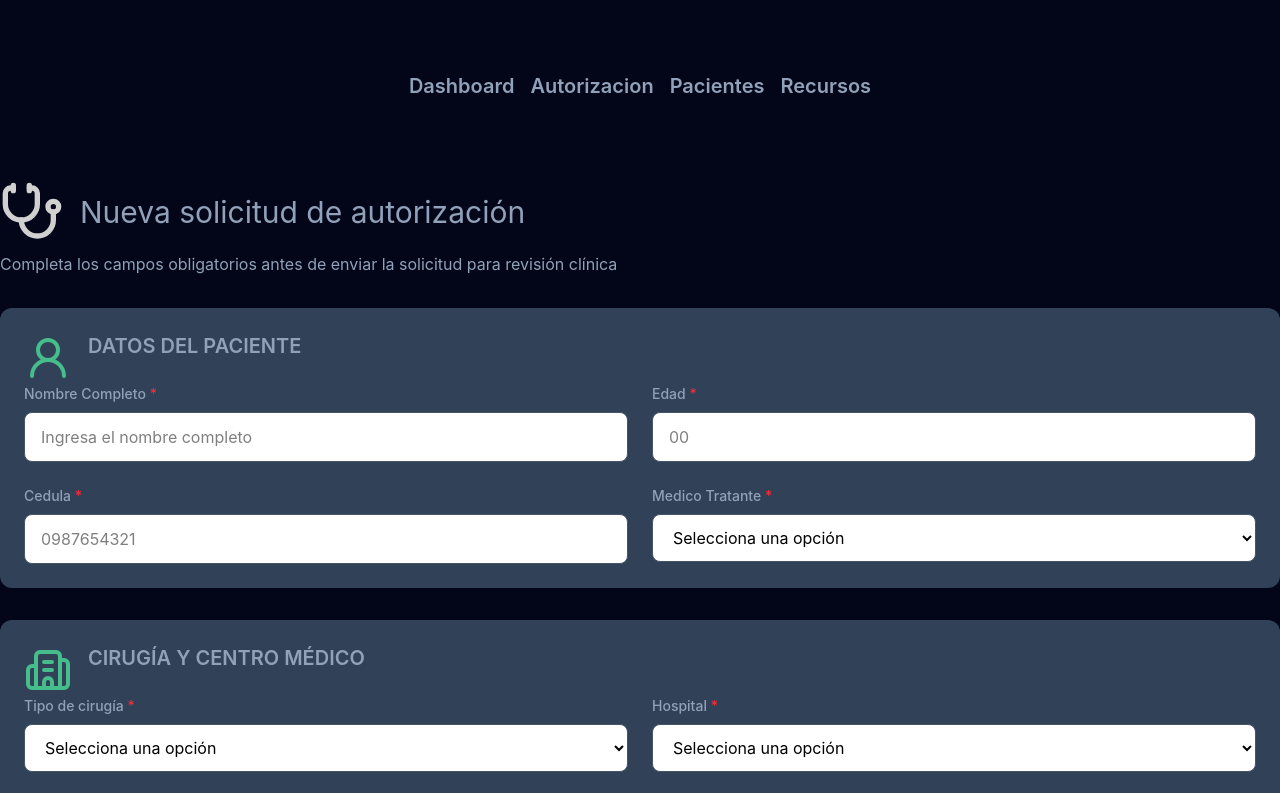
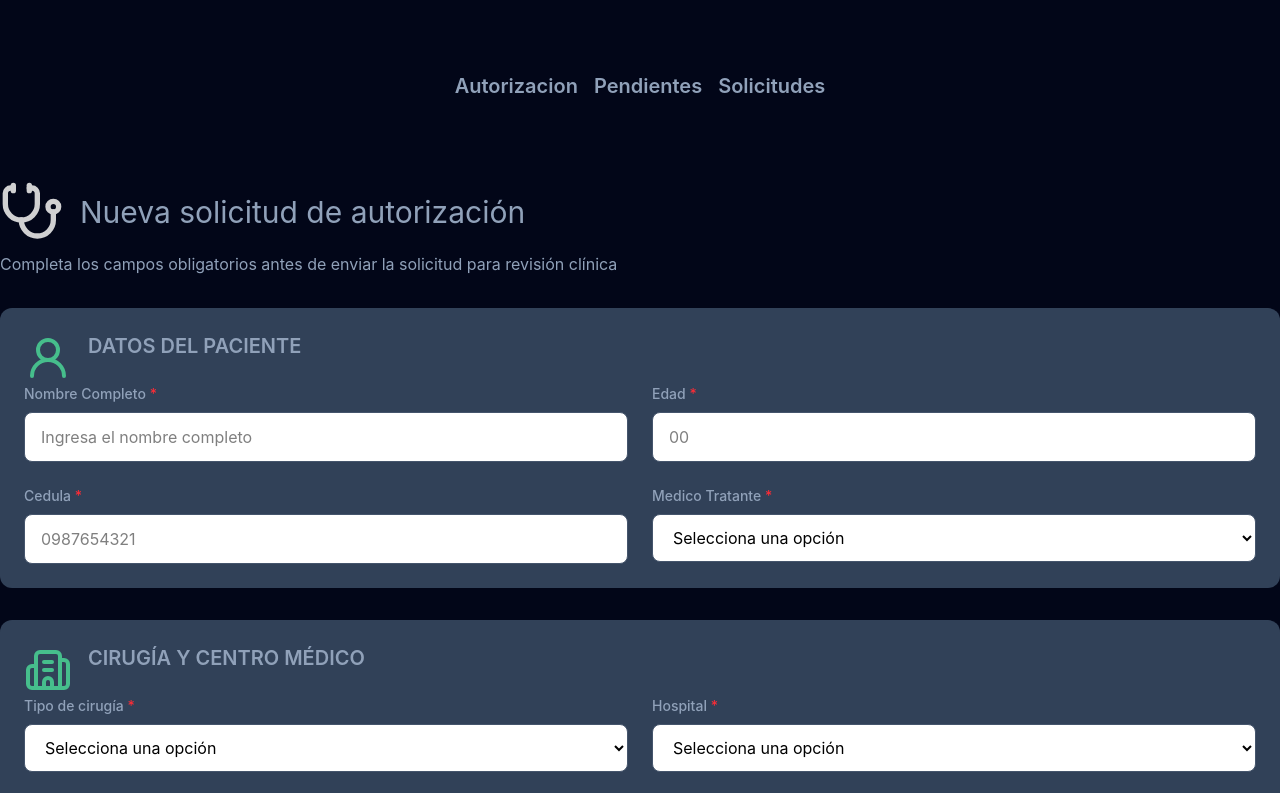
Before and after one commit to DarkFlamebg/MedicAuth-HackIAthon, an Astro site in the folder MedicAuth AI/frontend/: page / in a window 1280 px wide. Shown: the top 793 px of the page. Built offline with nearby package versions, Linux system fonts and the light colour scheme; Astro itself is replaced by a stand-in of ours.

Commit message:
UI actualizada

```diff
--- a/MedicAuth AI/frontend/astro.config.mjs
+++ b/MedicAuth AI/frontend/astro.config.mjs
@@ -1,14 +1,10 @@
 // @ts-check
 import { defineConfig } from 'astro/config';
 import tailwindcss from '@tailwindcss/vite';
-
-import icon from 'astro-icon';
 
 // https://astro.build/config
 export default defineConfig({
   vite: {
       plugins: [tailwindcss()]
-  },
-
-  integrations: [icon()]
+  }
 });
--- a/MedicAuth AI/frontend/src/components/Header.astro
+++ b/MedicAuth AI/frontend/src/components/Header.astro
@@ -1,6 +1,5 @@
 <div class="flex gap-4 items-center justify-center font-semibold text-xl">
-    <a href="">Dashboard</a>
-    <a href="">Autorizacion</a>
-    <a href="">Pacientes</a>
-    <a href="">Recursos</a>
+    <a href="/">Autorizacion</a>
+    <a href="/pendientes">Pendientes</a>
+    <a href="/solicitudes">Solicitudes</a>
 </div>
```
